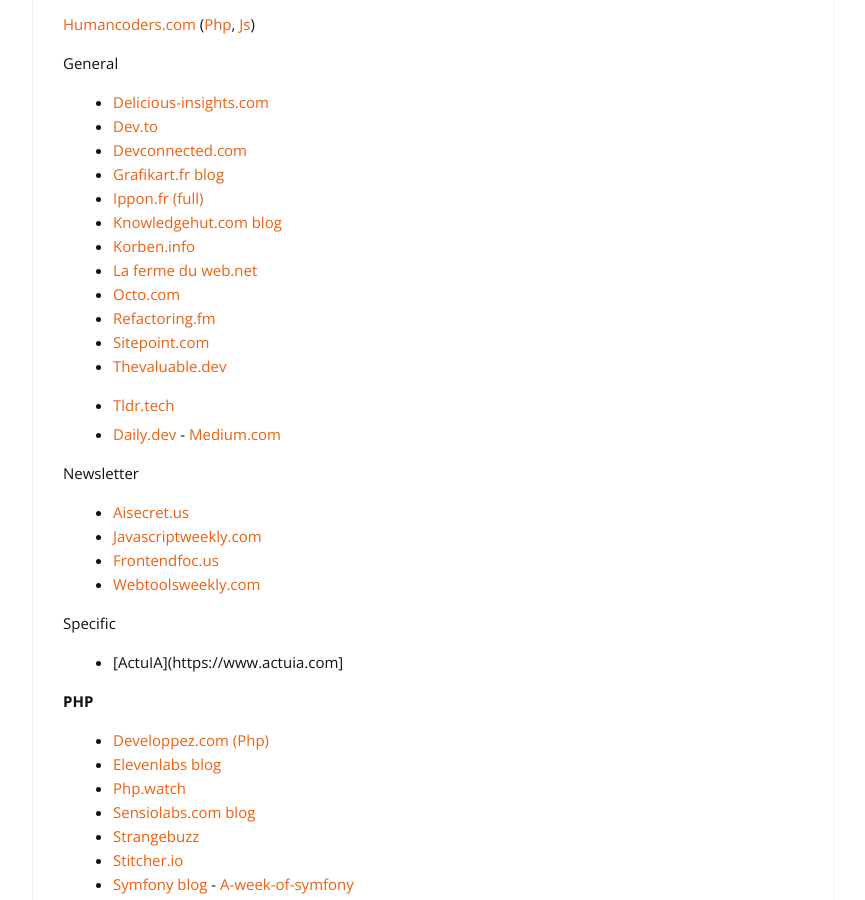
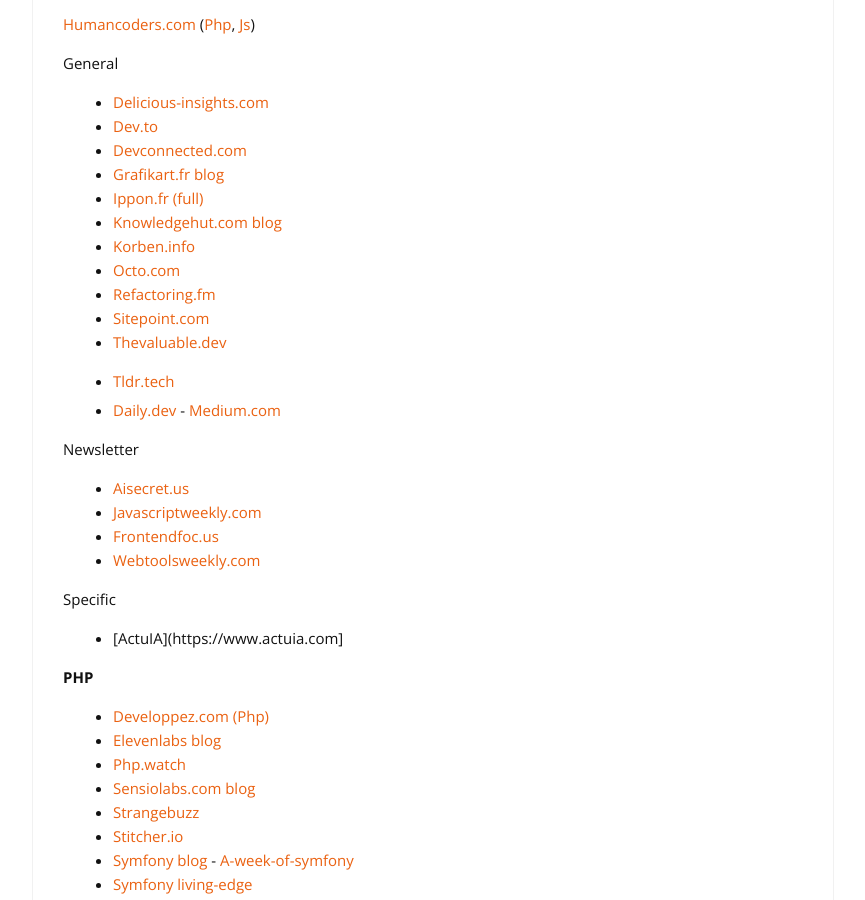
Before and after one commit to cylmat/cylmat.github.io, a Jekyll site: the page built from _pages/news.md, in a window 1280 px wide and 900 px high, scrolled down 429 px. Shown: the whole window, without its empty margins (207-1072 px from the left). Built offline with Jekyll 4.4.1, drawn with Linux system fonts in a browser that asks for light colours; nearby versions of some CDN libraries.

Commit message:
Update news.md

```diff
--- a/_pages/news.md
+++ b/_pages/news.md
@@ -30,7 +30,6 @@
 - [Ippon.fr (full)](https://blog.ippon.fr)
 - [Knowledgehut.com blog](https://www.knowledgehut.com/blog)
 - [Korben.info](https://korben.info)
-- [La ferme du web.net](https://www.lafermeduweb.net)
 - [Octo.com](https://blog.octo.com)
 - [Refactoring.fm](https://refactoring.fm)
 - [Sitepoint.com](https://www.sitepoint.com/blog)
```
